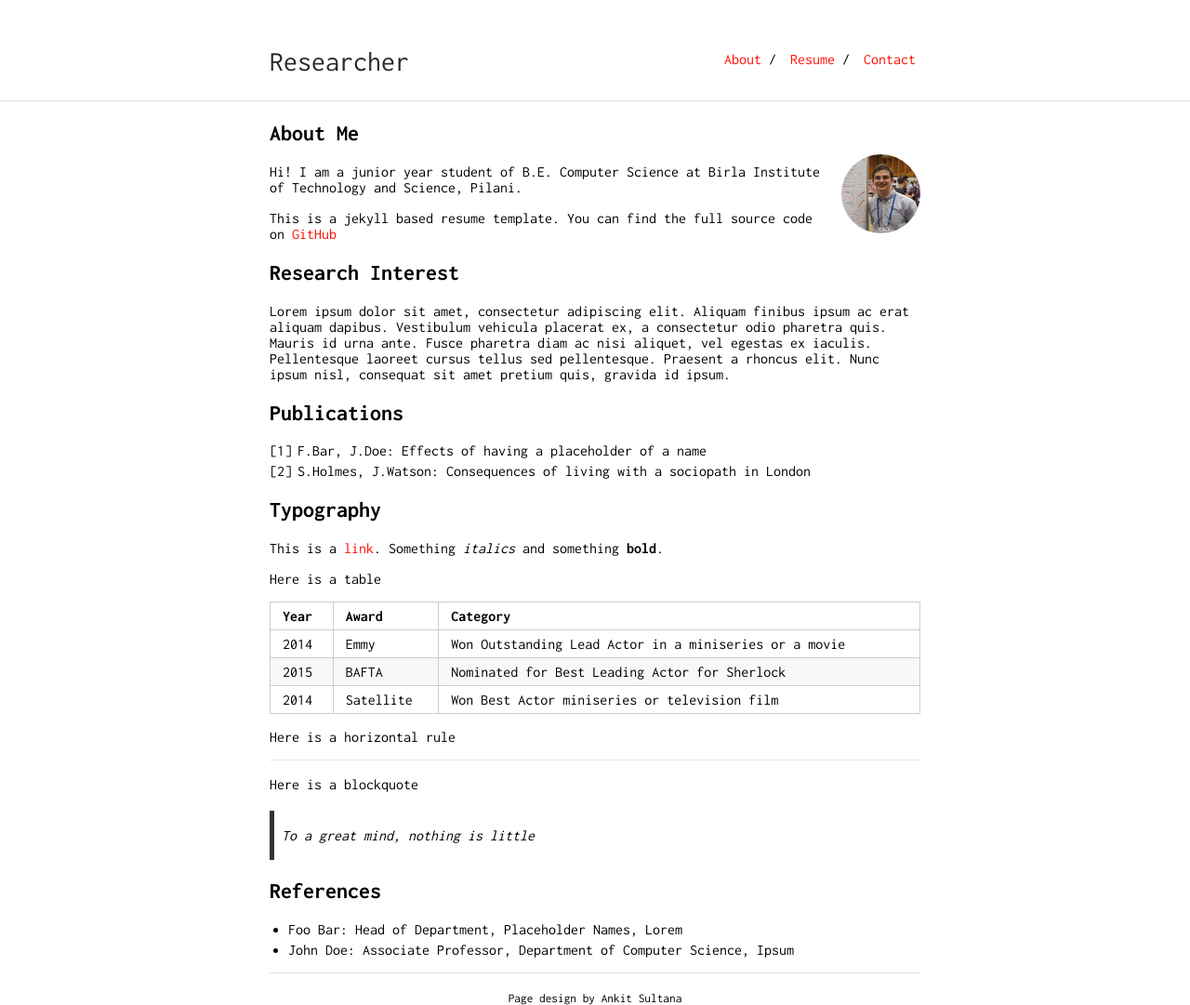
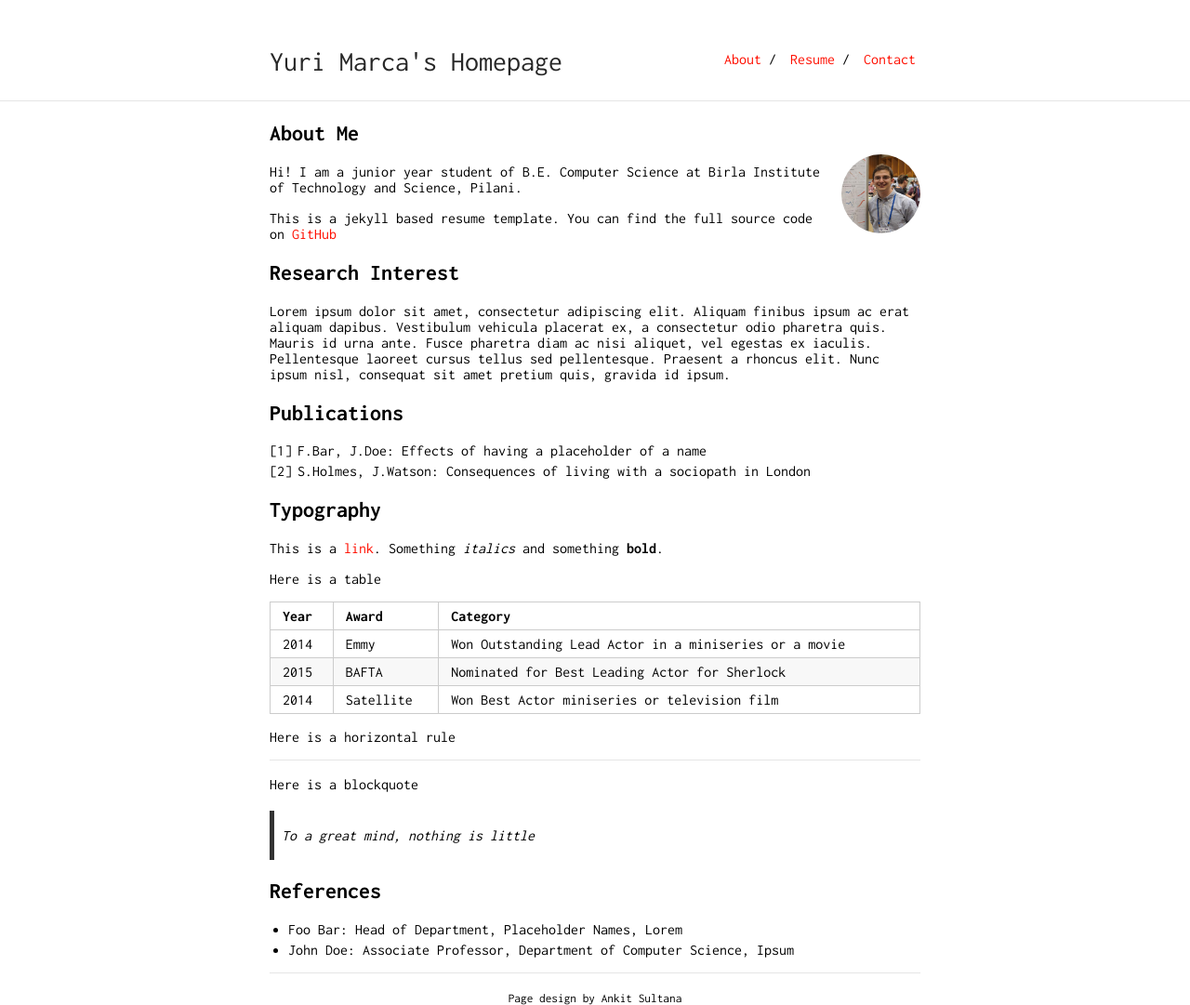
Before and after one commit to yurimarca/yurimarca.github.io, a Jekyll site: the page built from index.md, in a window 1280 px wide. Shown: the whole page at 93% size. Built offline with Jekyll 4.4.1, drawn with Linux system fonts in a browser that asks for light colours; our own code applies the rules of GitHub Pages for plain Markdown files.

Commit message:
new webpage done! small changes in the title

```diff
--- a/_config.yml
+++ b/_config.yml
@@ -1,6 +1,6 @@
-title: Researcher
-url: "https://ankitsultana.com"
-baseurl: "/researcher"
+title: Yuri Marca's Homepage
+url: "https://yurimarca.github.io/"
+baseurl: ""
 
 markdown: kramdown
 
@@ -12,4 +12,4 @@ footer_text: "Page design by Ankit Sultana"
 
 sass:
     style: compressed
-    sass_dir: _sass
+sass_dir: _sass
```
